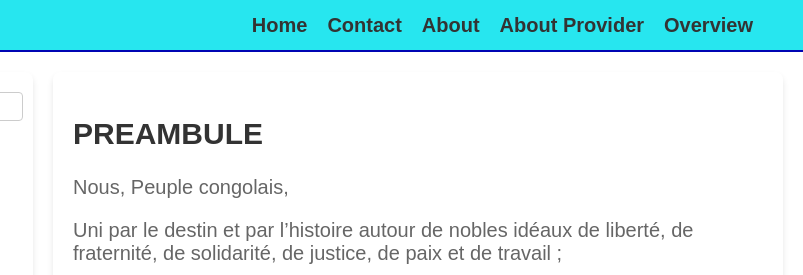
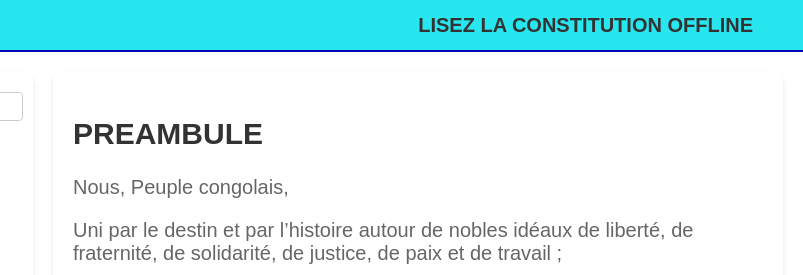
Before and after one commit to offlinemibekordc/mibekordc, a plain HTML site: page index.html in a window 1280 px wide. Shown: the top 275 px of the page, 477-1280 px from the left. Drawn offline with Linux system fonts and the light colour scheme; no server answers; a script that the page names is missing.

Commit message:
Update index.html

```diff
--- a/index.html
+++ b/index.html
@@ -384,11 +384,8 @@
             <nav>
                 <div class="menu-btn">&#9776;</div> <!-- Menu button -->
                 <ul class="nav-links">
-                    <li><a href="#home">Home</a></li>
-                    <li><a href="#contact">Contact</a></li>
-                    <li><a href="#about">About</a></li>
-                    <li><a href="#provider">About Provider</a></li>
-                    <li><a href="#overview">Overview</a></li>
+                    <li><a href="https://offlinemibekordc.github.io/mibekordc/">LISEZ LA CONSTITUTION OFFLINE</a></li>
+
                 </ul>
             </nav>
         </div>
```
